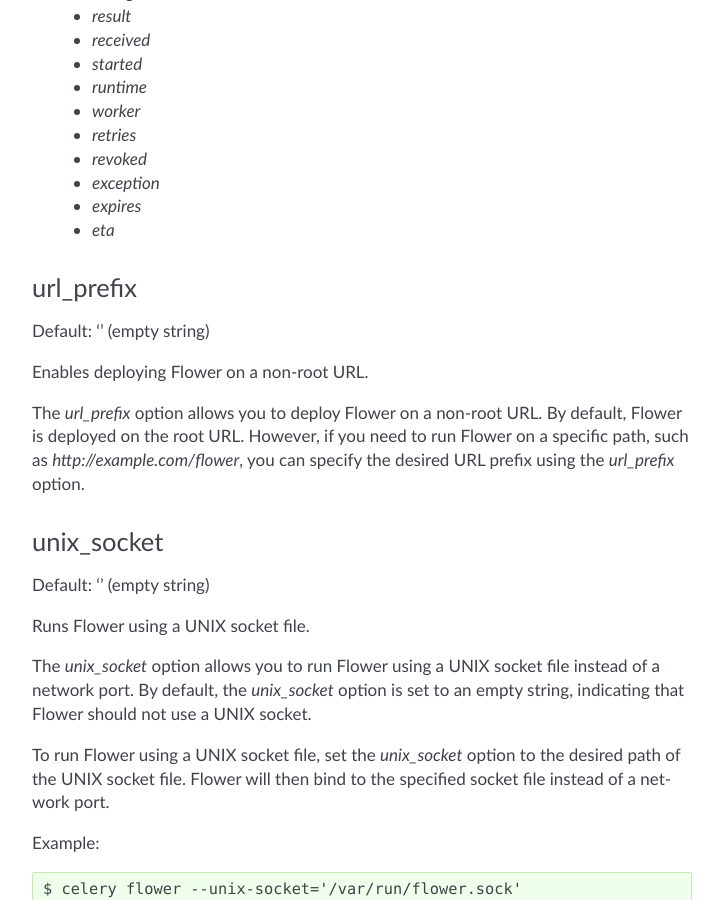
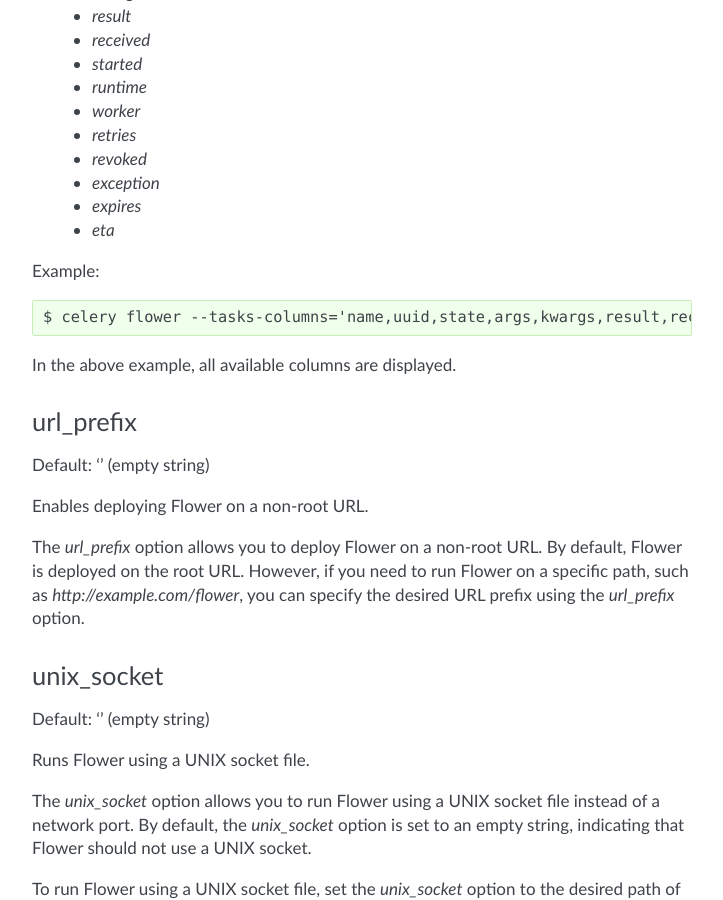
Before and after one commit to mher/flower, a Sphinx documentation site: the page built from docs/config.rst, in a window 1280 px wide and 900 px high, scrolled down 8619 px. Shown: the whole window, without its empty margins (388-1111 px from the left). Built offline with Sphinx 7.4.7, drawn with Linux system fonts in a browser that asks for light colours; pages that are not in the unit, such as notebooks, are missing from menus.

Commit message:
Add an example for tasks_columns option

```diff
--- a/docs/config.rst
+++ b/docs/config.rst
@@ -406,6 +406,12 @@
   - `expires`
   - `eta`
 
+Example::
+
+    $ celery flower --tasks-columns='name,uuid,state,args,kwargs,result,received,started,runtime,worker,retries,revoked,exception,expires,eta'
+
+In the above example, all available columns are displayed.
+
 .. _url_prefix:
 
 url_prefix
```
